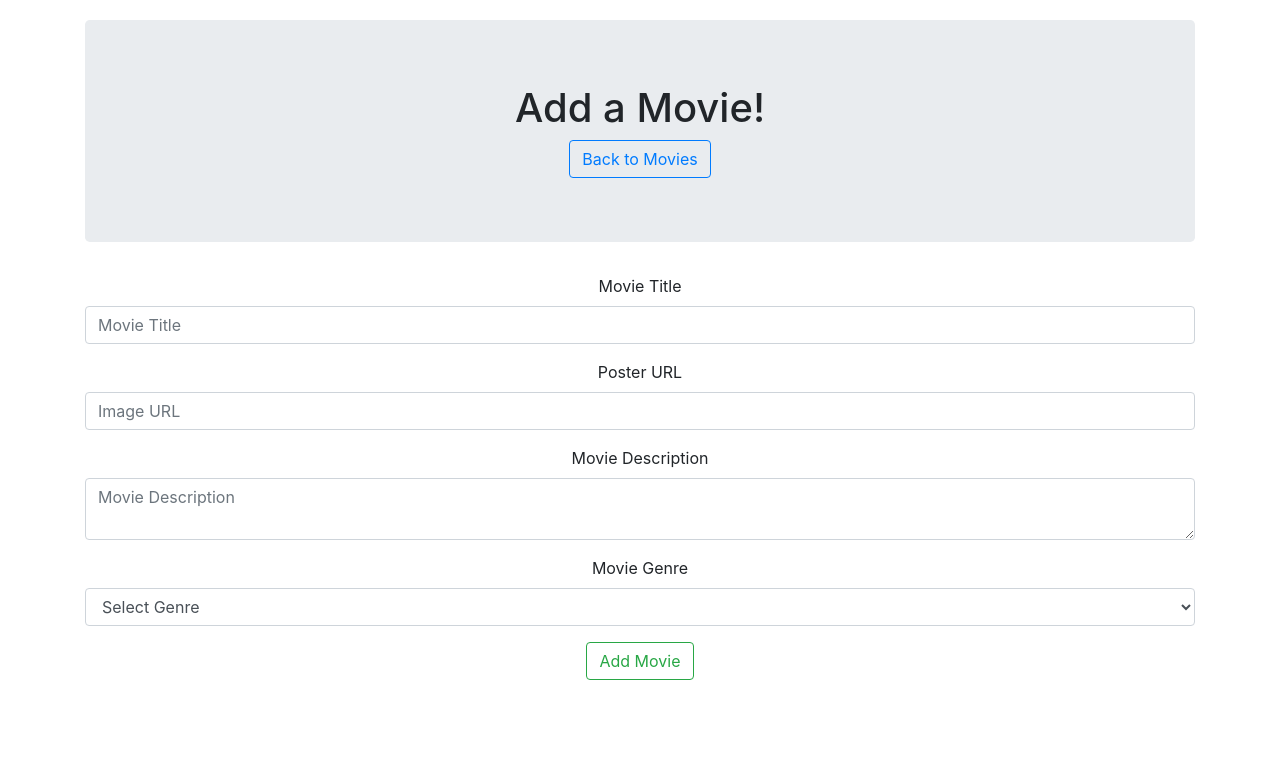
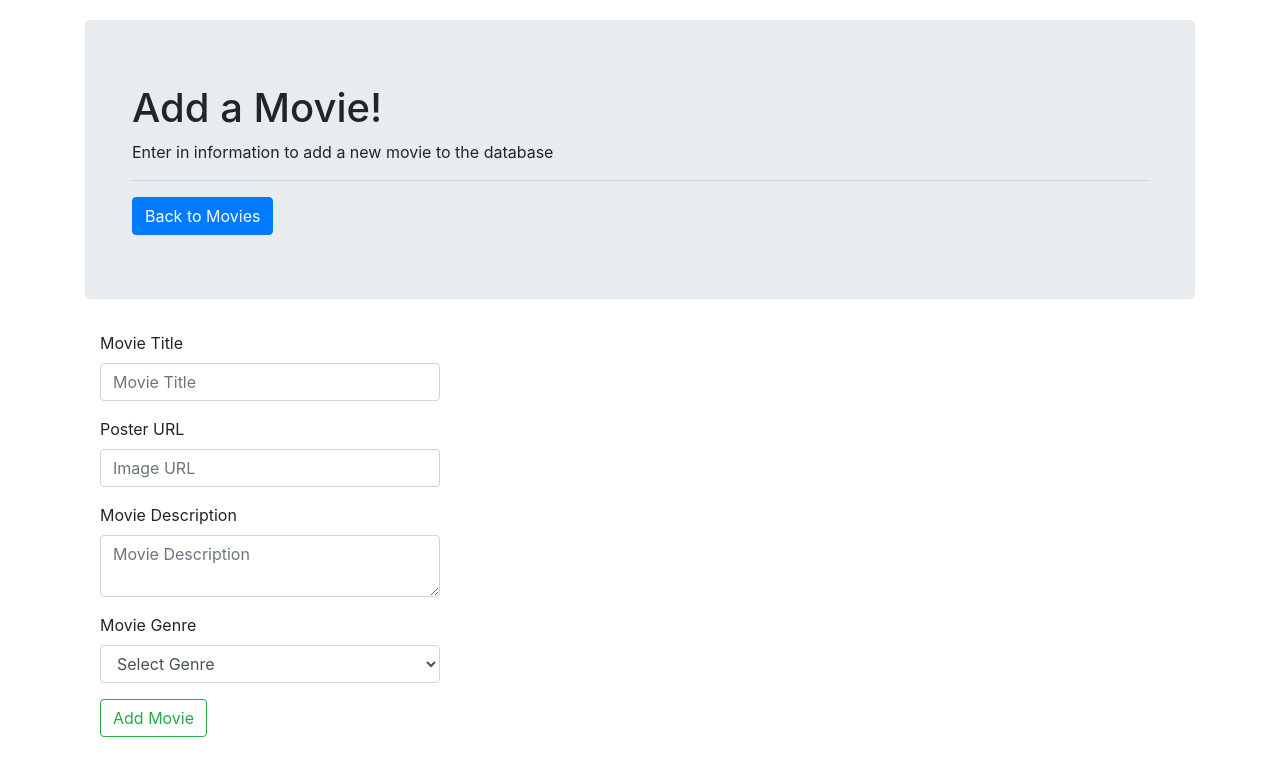
Before and after one commit to stavkidron-coder/movie-sagas, a React (Create React App) app: page /#/addMovie in a window 1280 px wide. Shown: the top 776 px of the page. Built offline with nearby package versions, Linux system fonts and the light colour scheme.

Commit message:
bootstrap skeleton complete for add movie page

```diff
--- a/src/components/AddMovie/AddMovie.css
+++ b/src/components/AddMovie/AddMovie.css
@@ -1,3 +1,7 @@
 .jumbotron {
     margin-top: 20px;
   }
+
+  .body {
+      text-align: left;
+  }
--- a/src/components/AddMovie/AddMovie.js
+++ b/src/components/AddMovie/AddMovie.js
@@ -1,7 +1,7 @@
 import React, { Component } from 'react';
 import { connect } from 'react-redux'
 import './AddMovie.css';
-import { Container, Button, Form, FormGroup, Label, Input, Jumbotron} from 'reactstrap';
+import { Container, Button, Form, FormGroup, Label, Input, Jumbotron, Col} from 'reactstrap';
 
 class AddMovie extends Component {
 
@@ -38,32 +38,42 @@ class AddMovie extends Component {
     }
 
     render() {
+
         return (
-            <Container>
+            <Container className="body">
                 <Jumbotron>
                     <Container>
                         <h1>Add a Movie!</h1>
-                        <Button outline color="primary" onClick={this.homeBtn}>Back to Movies</Button>
+                        <p>Enter in information to add a new movie to the database</p>
+                        <hr></hr>
+                        <Button color="primary" onClick={this.homeBtn}>Back to Movies</Button>
                     </Container>
                 </Jumbotron>
 
                 <Form>
                         <FormGroup>
+                            <Col xs="4">
                                 <Label htmlFor="titleInput">Movie Title</Label>
                                 <Input id="titleInput" type="text" placeholder="Movie Title" onChange={(event) => this.handleChange(event, 'title')}/>
+                            </Col>
                         </FormGroup>
 
                         <FormGroup>
+                        <Col xs="4">
                             <Label htmlFor="posterInput">Poster URL</Label>
                             <Input id="posterInput" placeholder="Image URL" onChange={(event) => this.handleChange(event, 'poster')}/>
+                        </Col>
                         </FormGroup>
 
                     <FormGroup>
+                        <Col xs="4">
                             <Label htmlFor="descriptionInput">Movie Description</Label>
                             <Input id="descriptionInput" type="textarea" placeholder="Movie Description" onChange={(event) => this.handleChange(event, 'description')}/>
+                        </Col>
                     </FormGroup>
 
                     <FormGroup>
+                        <Col xs="4">
                             <Label htmlFor="genreInput">Movie Genre</Label>
                             <Input type="select" name="genres" id="genreInput" onChange={(event) => this.handleChange(event, 'genre_id')}>
                                 <option value={0}>Select Genre</option>
@@ -81,19 +91,20 @@ class AddMovie extends Component {
                                 <option value={12}>Space-Opera</option>
                                 <option value={13}>Superhero</option>
                             </Input>
+                        </Col>
                     </FormGroup>
 
                     <FormGroup>
+                        <Col>
                             <Button outline color="success" onClick={this.submitBtn}>Add Movie</Button>
+                        </Col>
                     </FormGroup>
+                </Form>
 
-                </Form>
             </Container>
         );
         }
     }
-
-
 
 const mapReduxStateToProps = reduxState => ({
     reduxState
```
Lines whose indentation alone changed are shown as unchanged.
